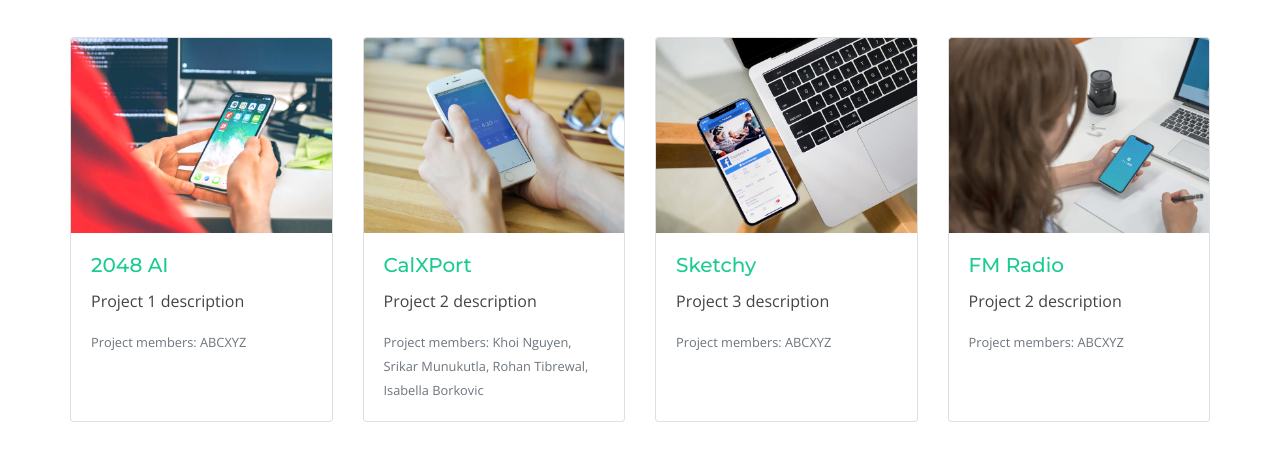
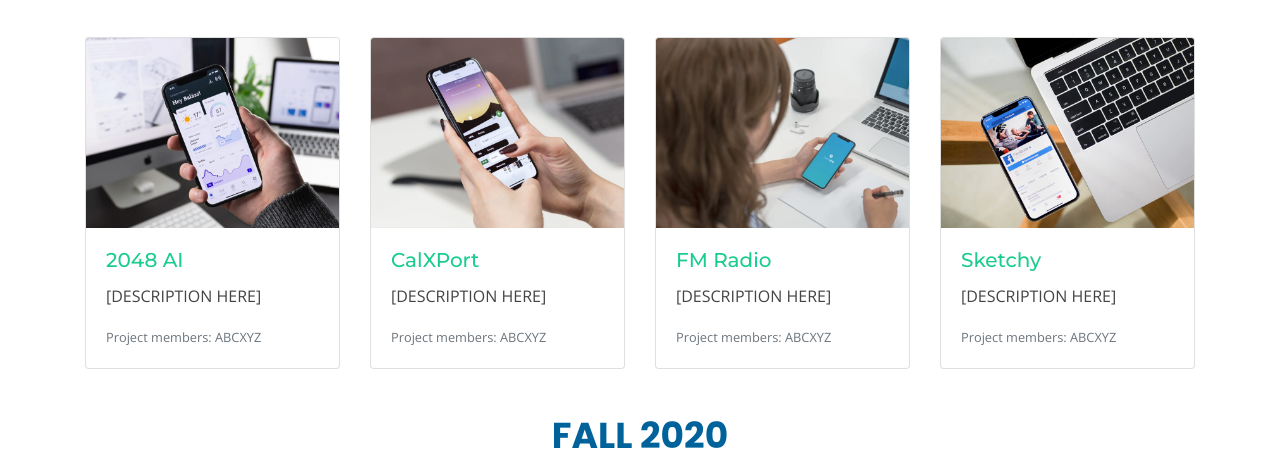
Before and after one commit to IEEEBerkeley/projects-website, a plain HTML site: page projects.html in a window 1280 px wide. Shown: the part 306-778 px from the top of the page. Drawn offline with nearby package versions, Linux system fonts and the light colour scheme.

Commit message:
fixed cards alignment issue

```diff
--- a/projects.html
+++ b/projects.html
@@ -65,37 +65,51 @@
                 <p>Spring 2021</p>
             </div>
             <div class="row" data-aos="fade-left">
+                <div class="col-sm-3">
                     <div class="card-deck" data-aos-delay="0">
                         <div class="card">
-                        <img class="card-img-top" src="assets/img/gallery/gallery-6.jpg" alt="Card image caption">
+                            <img class="card-img-top" src="assets/img/gallery/gallery-1.jpg" alt="Card image cap">
                             <div class="card-body">
-                            <h5 class="card-title"><a href="project_list/2048ai.html">2048 AI</a></h5>
-                            <p class="card-text">Project 1 description</p>
+                                <h5 class="card-title"><a href="project_list/2048au.html">2048 AI</a></h5>
+                                <p class="card-text">[DESCRIPTION HERE]</p>
                                 <p class="card-text"><small class="text-muted">Project members: ABCXYZ</small></p>
                             </div>
                         </div>
+                    </div>
+                </div>
+                <div class="col-sm-3">
+                    <div class="card-deck" data-aos-delay="0">
                         <div class="card">
-                        <img class="card-img-top" src="assets/img/gallery/gallery-5.jpg" alt="Card image caption">
+                            <img class="card-img-top" src="assets/img/gallery/gallery-2.jpg" alt="Card image cap">
                             <div class="card-body">
                                 <h5 class="card-title"><a href="project_list/calxport.html">CalXPort</a></h5>
-                            <p class="card-text">Project 2 description</p>
-                            <p class="card-text"><small class="text-muted">Project members: Khoi Nguyen, Srikar Munukutla, Rohan Tibrewal, Isabella Borkovic</small></p>
-                        </div>
-                    </div>
-                    <div class="card">
-                        <img class="card-img-top" src="assets/img/gallery/gallery-4.jpg" alt="Card image caption">
-                        <div class="card-body">
-                            <h5 class="card-title"><a href="project_list/sketchy.html">Sketchy</a></h5>
-                            <p class="card-text">Project 3 description</p>
+                                <p class="card-text">[DESCRIPTION HERE]</p>
                                 <p class="card-text"><small class="text-muted">Project members: ABCXYZ</small></p>
                             </div>
                         </div>
+                    </div>
+                </div>
+                <div class="col-sm-3">
+                    <div class="card-deck" data-aos-delay="0">
                         <div class="card">
-                        <img class="card-img-top" src="assets/img/gallery/gallery-3.jpg" alt="Card image caption">
+                            <img class="card-img-top" src="assets/img/gallery/gallery-3.jpg" alt="Card image cap">
                             <div class="card-body">
                                 <h5 class="card-title"><a href="project_list/fmradio.html">FM Radio</a></h5>
-                            <p class="card-text">Project 2 description</p>
+                                <p class="card-text">[DESCRIPTION HERE]</p>
                                 <p class="card-text"><small class="text-muted">Project members: ABCXYZ</small></p>
+                            </div>
+                        </div>
+                    </div>
+                </div>
+                <div class="col-sm-3">
+                    <div class="card-deck" data-aos-delay="0">
+                        <div class="card">
+                            <img class="card-img-top" src="assets/img/gallery/gallery-4.jpg" alt="Card image cap">
+                            <div class="card-body">
+                                <h5 class="card-title"><a href="project_list/sketchy.html">Sketchy</a></h5>
+                                <p class="card-text">[DESCRIPTION HERE]</p>
+                                <p class="card-text"><small class="text-muted">Project members: ABCXYZ</small></p>
+                            </div>
                         </div>
                     </div>
                 </div>
@@ -106,7 +120,7 @@
                 <p>Fall 2020</p>
             </div>
             <div class="row" data-aos="fade-left">
-                <div class="col-sm-4">
+                <div class="col-sm-3">
                     <div class="card-deck" data-aos-delay="0">
                         <div class="card">
                             <img class="card-img-top" src="assets/img/gallery/gallery-4.jpg" alt="Card image cap">
@@ -118,7 +132,6 @@
                         </div>
                     </div>
                 </div>
-
             </div>
         </div>
         </div>
```
Lines whose indentation alone changed are shown as unchanged.
